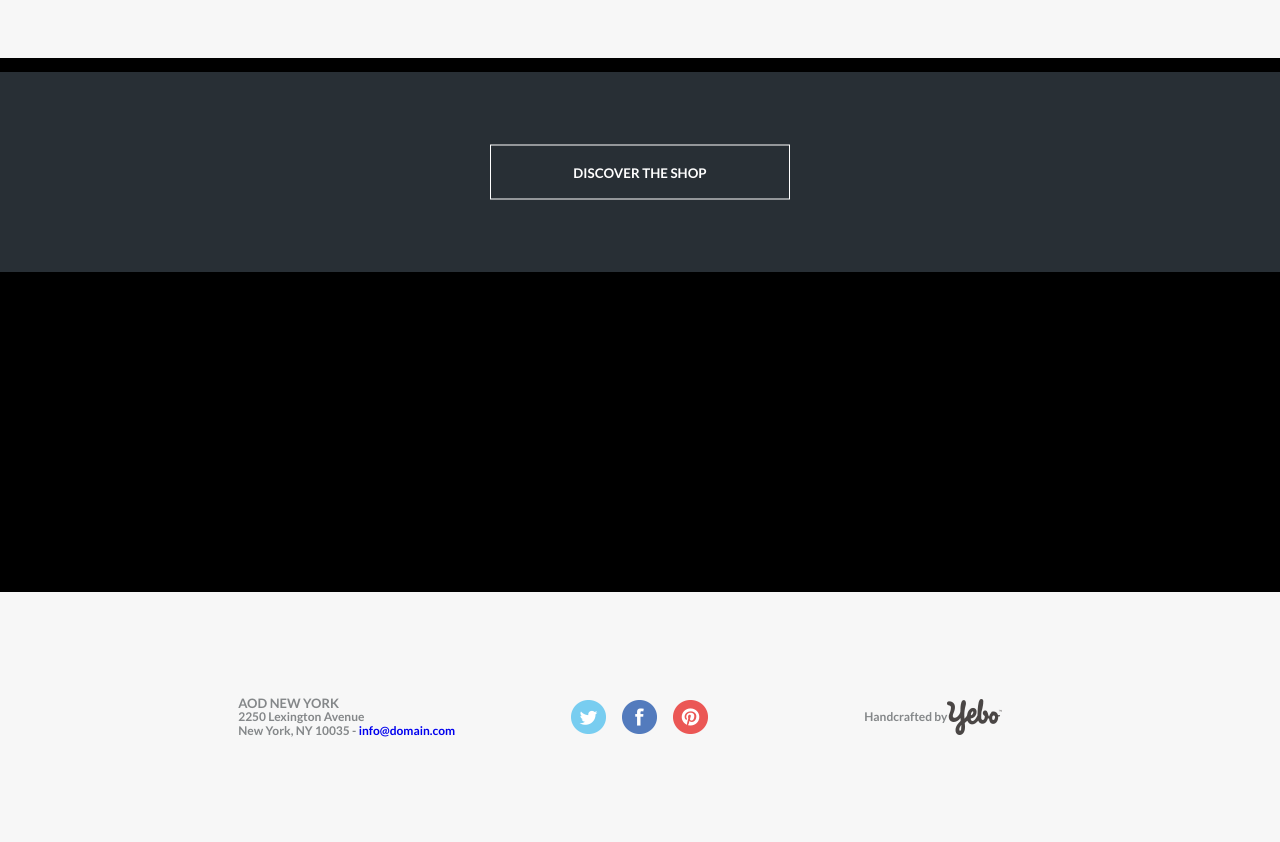
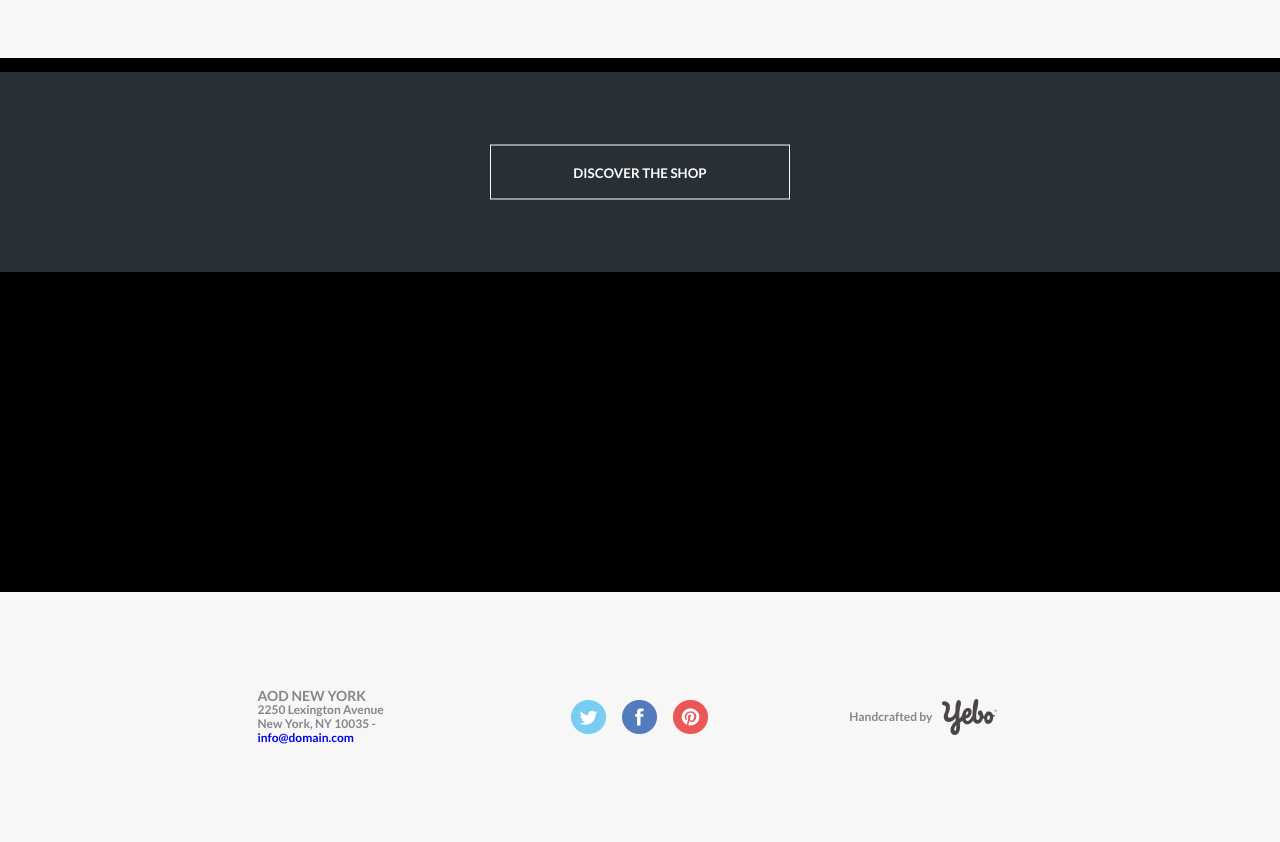
Before and after one commit to GreyTob/baseBicycle, a plain HTML site: page index.html in a window 1280 px wide. Shown: the part 3482-4324 px from the top of the page. Drawn offline with Linux system fonts and the light colour scheme.

Commit message:
небольшая правка
изменил отступы

```diff
--- a/#sourse/scss/style.scss
+++ b/#sourse/scss/style.scss
@@ -285,13 +285,13 @@ body, .wraper  {
 		.centr {
 			h2 {
 				@extend %h2fonts;
-				margin-left: 150px;
-				font-size: 13px;
+				margin-left: 170px;
+				font-size: 14px;
 				color: $color_4;
 			}
 			p {
 				@extend %pfonts;
-				margin-left: 150px;
+				margin-left: 170px;
 				font-size: 12px;
 				line-height: 14px;
 
@@ -322,13 +322,14 @@ body, .wraper  {
 		img {
 			width: 55px;
 			height: 36px;
-			margin-right: 150px;
+			margin-right: 170px;
 		}
 		p {
 			font-family: lato;
 			font-size: 12px;
 			line-height: 14px;
 			color: $color_4;
+			margin-right: 10px;
 		}
 	}
 }
```
Also changed, not shown: css/style.css.
